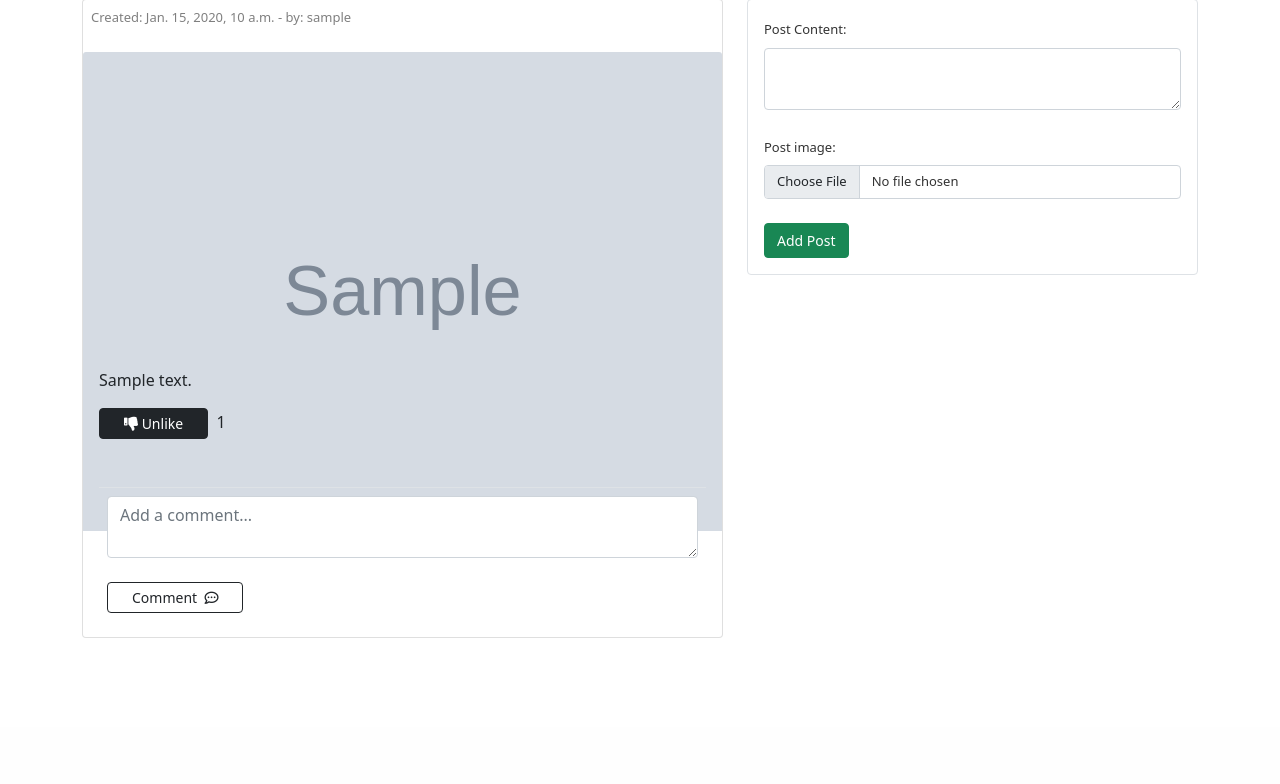
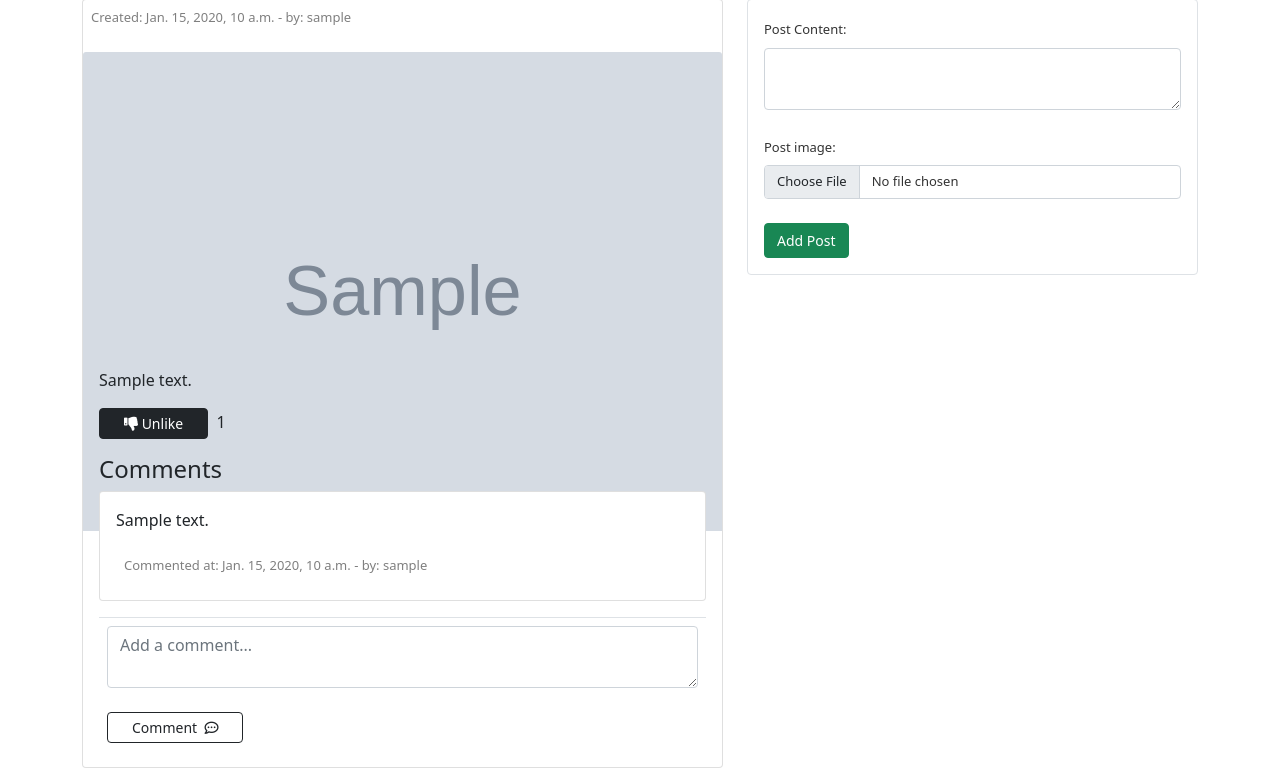
Before and after one commit to OmarYehia/django-social_network, a Django app: page /posts/ in a window 1280 px wide. Shown: the part 73-857 px from the top of the page. Before the commit the page ends 711 px from the top, so only its background shows below. Run offline with Django 3.2, Linux system fonts and the light colour scheme; a user stored in the database is signed in; tables that the repository leaves empty hold one stand-in row (values such as "Sample post"); grey boxes marked "Sample" are stand-in pictures.

Commit message:
Comments added under posts

```diff
--- a/src/posts/templates/posts/index.html
+++ b/src/posts/templates/posts/index.html
@@ -5,6 +5,7 @@
 {% block content %}
 <div class="main-section">
     <div class="row">
+        <!-- Post List -->
         <div class="posts-list col-7">
             {% for post in posts %}
             <div class="card w-100 mb-3">
@@ -32,8 +33,23 @@
                                 <span>&nbsp;{{ post.get_total_likes }}</span>
                         </form>
                     </div>
-                    <div class="comment-form border-top mt-5">
-
+                    <!-- Comment List -->
+                    <div class="comment-list mt-3">
+                        <h4>Comments</h4>
+                        {% if post.comments.all.count == 0 %}
+                        <p>No comments for this post. Add a comment below.</p>
+                        {% endif %}
+                        {% for comment in post.comments.all %}
+                            <div class="card mb-2">
+                                <div class="card-body">
+                                    <p class="card-text">{{ comment.body }}</p>
+                                    <p class="card-text p-2 text-black-50 created-text float-right" >Commented at: {{ comment.created_at }} - by: {{ comment.user }}</p>
+                                </div>
+                            </div>
+                        {% endfor %}
+                    </div>
+                    <!-- Comment Form -->
+                    <div class="comment-form border-top mt-3">
                         {{ comment_form.non_field_errors }}
                         <form class="create-comment-form p-2" action="" method="POST">
                             {% csrf_token %}
@@ -43,9 +59,7 @@
                                 <div class="text-danger p-1 error-field">
                                 {{ comment_form.body.errors }}
                                 </div>
-
                             </div>
-
                             <button type="submit" class="btn btn-outline-dark py-1 px-4" name="submit_comment_form">
                                 Comment&nbsp;
                                 <i class="far fa-comment-dots"></i>
@@ -56,7 +70,8 @@
             </div>
             {% endfor %}
         </div>
-            <div class="col-5">
+        <!-- Post Form -->
+        <div class="col-5">
             {{ post_form.non_field_errors }}
                 {% if post_added %}
                 <div class="alert alert-success success-field">
```
